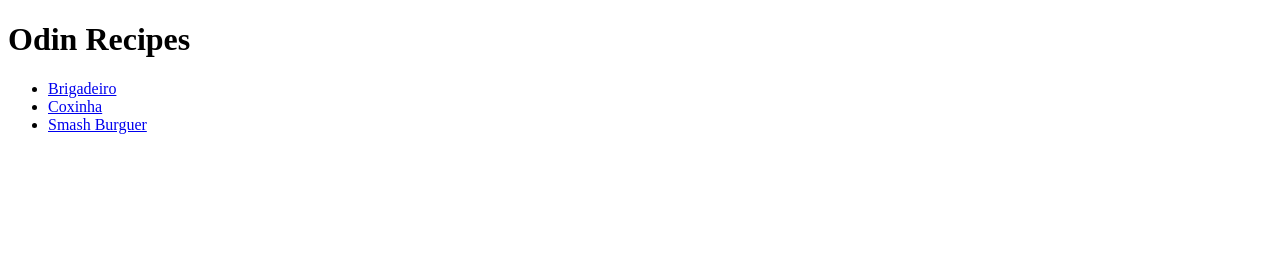
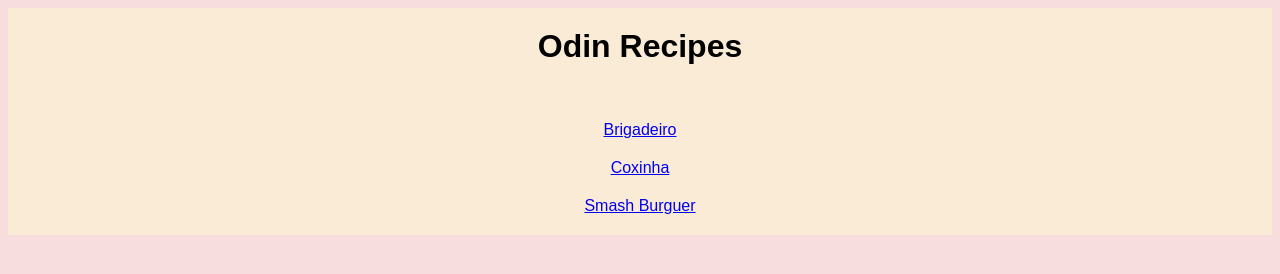
Before and after one commit to tiagoCarb/odin-recipes, a plain HTML site: page index.html in a window 1280 px wide. Drawn offline with Linux system fonts and the light colour scheme.

Commit message:
Add CSS to the page

```diff
--- a/index.html
+++ b/index.html
@@ -3,15 +3,18 @@
 
 <head>
     <meta charset="utf-8">
+    <link rel="stylesheet" href="styles.css">
 </head>
 
 <body>
-    <h1>Odin Recipes</h1>
-    <ul>
-        <li><a href="./recipes/brigadeiro.html">Brigadeiro</a></li>
-        <li><a href="./recipes/coxinha.html">Coxinha</a></li>
-        <li><a href="./recipes/smashburguer.html">Smash Burguer</a></li>
-    </ul>
+    <div>
+     <h1 class="home-header">Odin Recipes</h1>
+     <ul class="recipes-list">
+        <li><a href="./recipes/brigadeiro.html" class="recipes-list">Brigadeiro</a></li>
+        <li><a href="./recipes/coxinha.html" class="recipes-list">Coxinha</a></li>
+        <li><a href="./recipes/smashburguer.html" class="recipes-list">Smash Burguer</a></li>
+     </ul>
+</div>
 </body>
 
 
--- /dev/null
+++ b/styles.css
@@ -0,0 +1,32 @@
+* {
+    background-color: #f7dddd;
+    font-family: Arial, Helvetica, sans-serif;
+}
+
+.home-header {
+     margin: 0 auto;
+   text-align: center;
+    background-color:antiquewhite;
+   padding: 20px;
+}
+
+.recipes-list {
+   margin: 10 auto;
+   text-align: center;
+   list-style: none;
+   display: block;
+    background-color: antiquewhite;
+   padding: 10px;
+}
+
+button {
+    font-size: 20px;
+}
+
+div {
+     background-color: antiquewhite;
+}
+
+span {
+    background-color: yellow;
+}
```
Also changed, not shown: recipes/brigadeiro.html (+9 -2 lines), recipes/coxinha.html (+6 -3 lines), recipes/smashburguer.html (+7 -4 lines).
